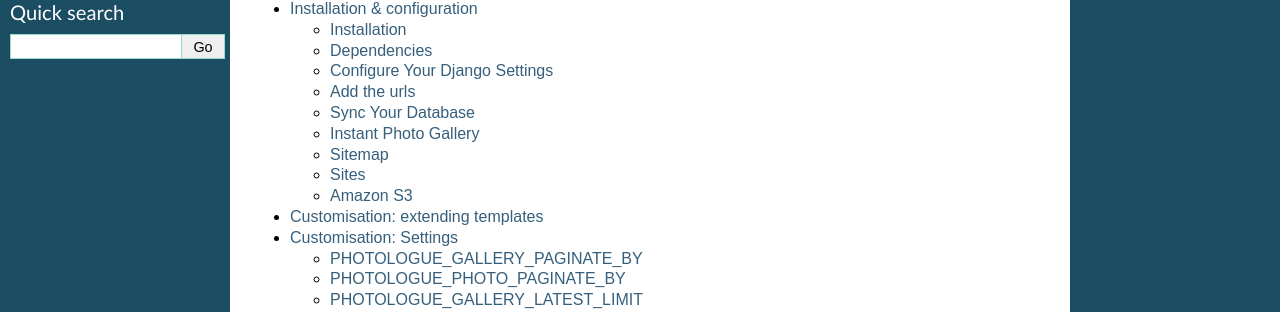
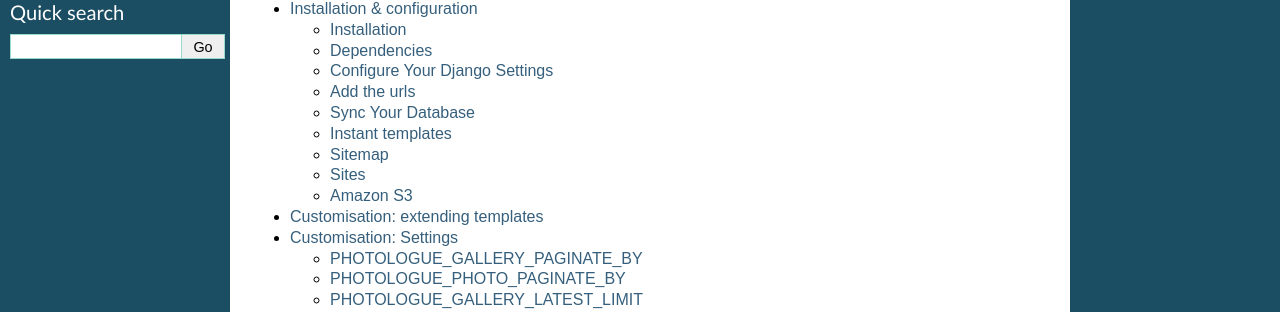
Before and after one commit to richardbarran/django-photologue, a Sphinx documentation site: the page built from docs/index.rst, in a window 1280 px wide. Shown: the part 245-557 px from the top of the page. Built offline with Sphinx 7.4.7, drawn with Linux system fonts in a browser that asks for light colours.

Commit message:
Docs tweak.

```diff
--- a/docs/pages/installation.rst
+++ b/docs/pages/installation.rst
@@ -140,8 +140,8 @@ In all cases, you can now sync your database::
 If you are installing Photologue for the first time, this will set up some
 default PhotoSizes to get you started - you are free to change them of course!
 
-Instant Photo Gallery
----------------------
+Instant templates
+-----------------
 
 Photologue comes with basic templates for galleries and photos, which are designed
 to work well with `Twitter-Bootstrap <http://twitter.github.io/bootstrap/index.html>`_.
```
